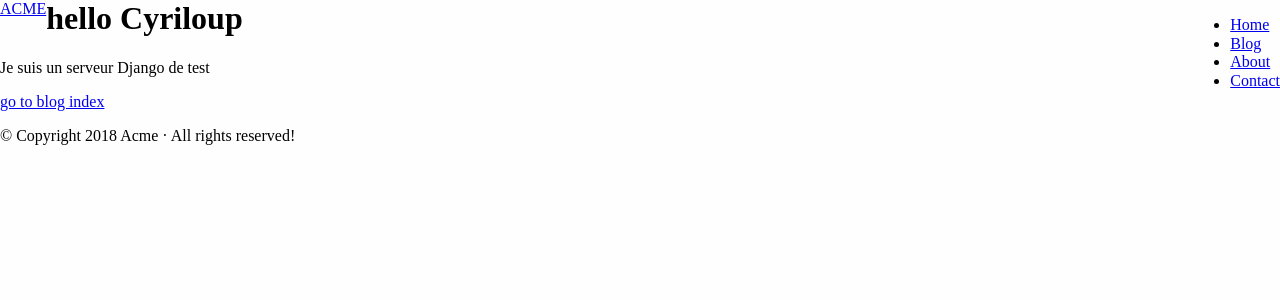
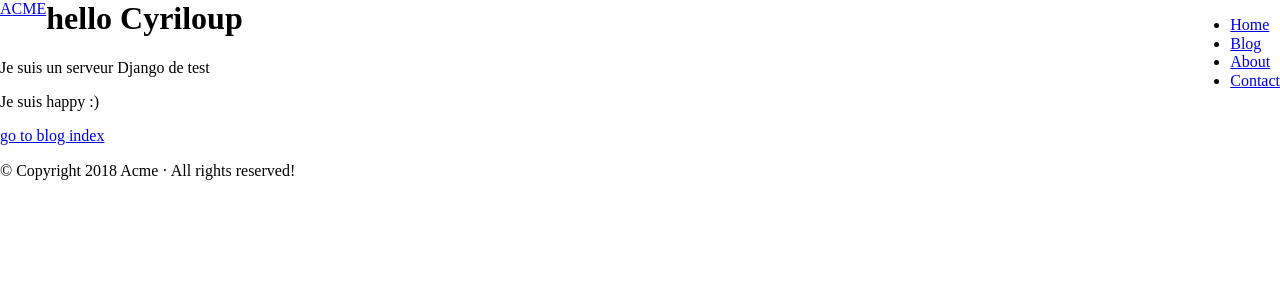
Before and after one commit to lydstyl/herokuTest, a Django app: page / in a window 1280 px wide. Shown: the part 21-321 px from the top of the page. Run offline with Django 3.2, Linux system fonts and the light colour scheme.

Commit message:
test autopush master happy home

```diff
--- a/templates/pages/home.html
+++ b/templates/pages/home.html
@@ -4,7 +4,10 @@
 {% block content %}
     <h1>hello Cyriloup</h1>
 
+
     <p>Je suis un serveur Django de test</p>
+
+    <p>Je suis happy :)</p>
 
     <a href="{% url 'blog:index' %}">go to blog index</a>
 {% endblock %}
```
